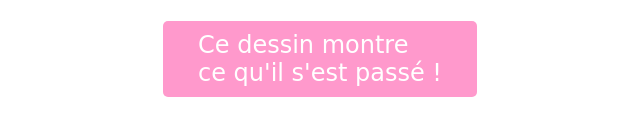
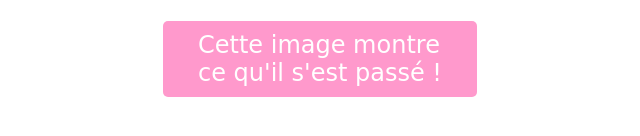
Before and after one commit to greg-pep/livia_chasse_tresors, a plain HTML site: page final_page.html in a window 1280 px wide. Shown: the part 800-936 px from the top of the page, 320-960 px from the left. Drawn offline with Linux system fonts and the light colour scheme; a web font is replaced by a local one.

Commit message:
Update final_page.html

```diff
--- a/final_page.html
+++ b/final_page.html
@@ -33,7 +33,7 @@
 
 			<div class="eggCtnr">
 				<button class="eggBtn">
-					Ce dessin montre<br/>
+					Cette image montre<br/>
 					ce qu'il s'est passé !
 				</button>
 
```
